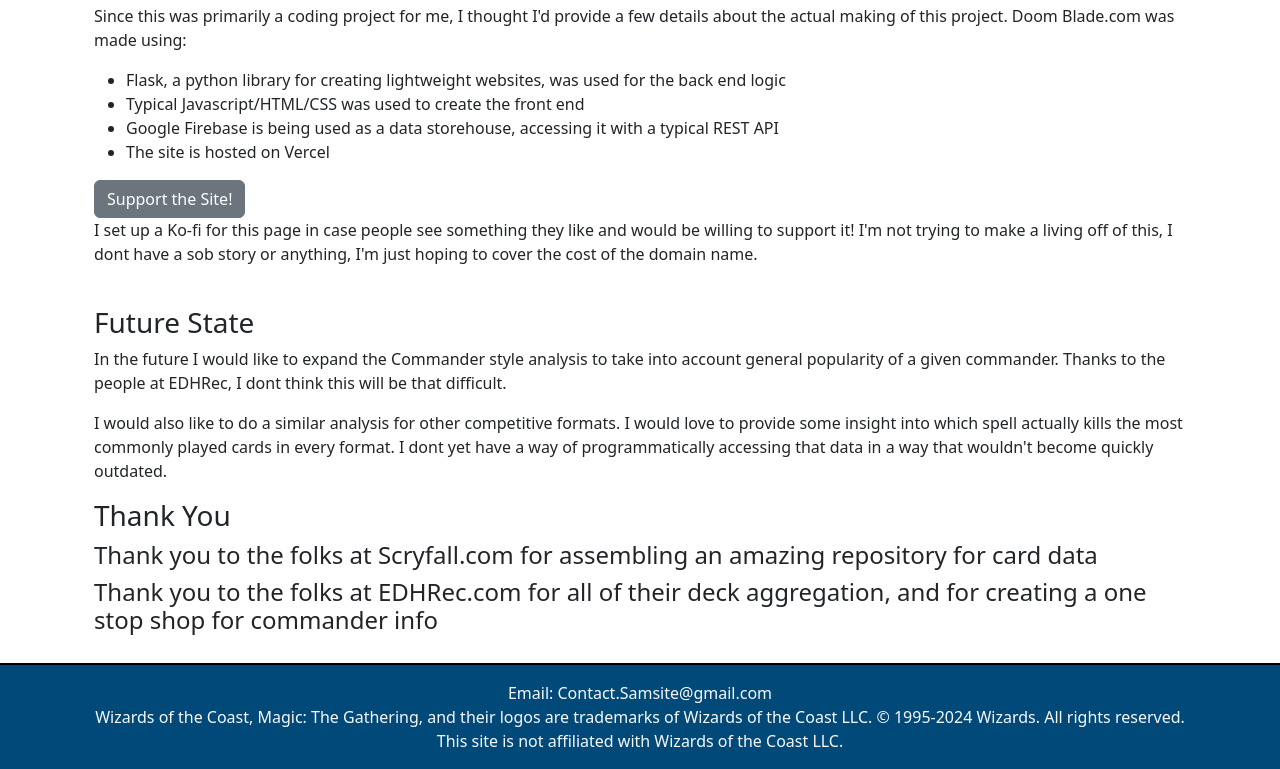
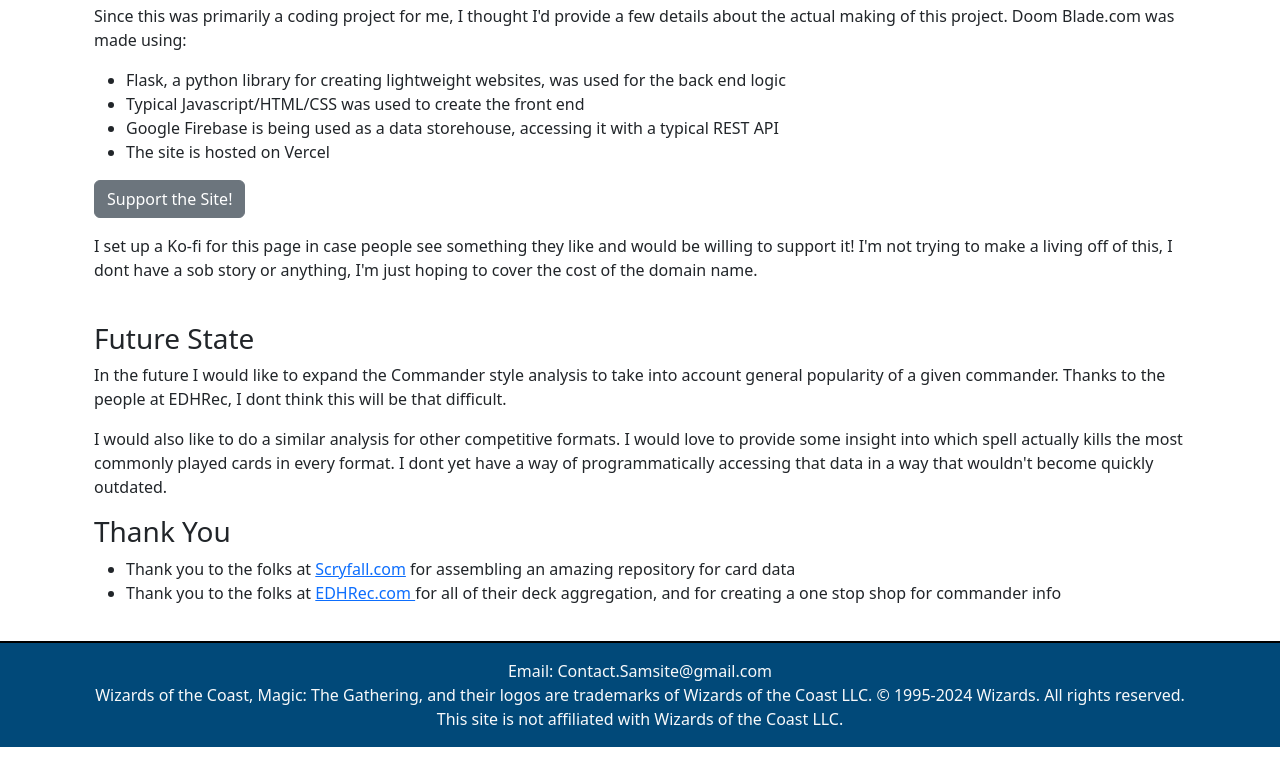
Before and after one commit to Slusks/doomblade_prod, a Python web app: template templates/about.html in a window 1280 px wide. Shown: the part 524-1293 px from the top of the page. After the commit the page ends 1271 px from the top, so only its background shows below. Run offline with Jinja, Linux system fonts and the light colour scheme; the template is opened without the code that fills it, so the values that code supplies are empty.

Commit message:
Update about.html

```diff
--- a/templates/about.html
+++ b/templates/about.html
@@ -75,11 +75,11 @@
     </main>
 
     <div class="container">
-        <a href="https://ko-fi.com/samsite" target="_blank" style="margin-bottom:10%;">
+        <a href="https://ko-fi.com/samsite" target="_blank">
             <button type="button" class="btn btn-secondary">Support the Site!</button>
          </a>
          <br>
-        <p>I set up a Ko-fi for this page in case people see something they like and would be willing to support it!
+        <p  style="margin-top:1rem;">I set up a Ko-fi for this page in case people see something they like and would be willing to support it!
             I'm not trying to make a living off of this, I dont have a sob story or anything, I'm just hoping to cover
             the cost of the domain name.
         </p>
@@ -92,9 +92,10 @@
         </p>
 
         <h3>Thank You</h3>
-        <h4>Thank you to the folks at Scryfall.com for assembling an amazing repository for card data</h4>
-        <h4>Thank you to the folks at EDHRec.com for all of their deck aggregation, and for creating a one stop shop for commander info</h4>
-
+        <ul>
+        <li>Thank you to the folks at <a href="Scryfall.com">Scryfall.com</a> for assembling an amazing repository for card data</li>
+        <li>Thank you to the folks at <a href="EDHRec.com">EDHRec.com </a>for all of their deck aggregation, and for creating a one stop shop for commander info</li>
+    </ul>
 
     </div>
 </div>
```
